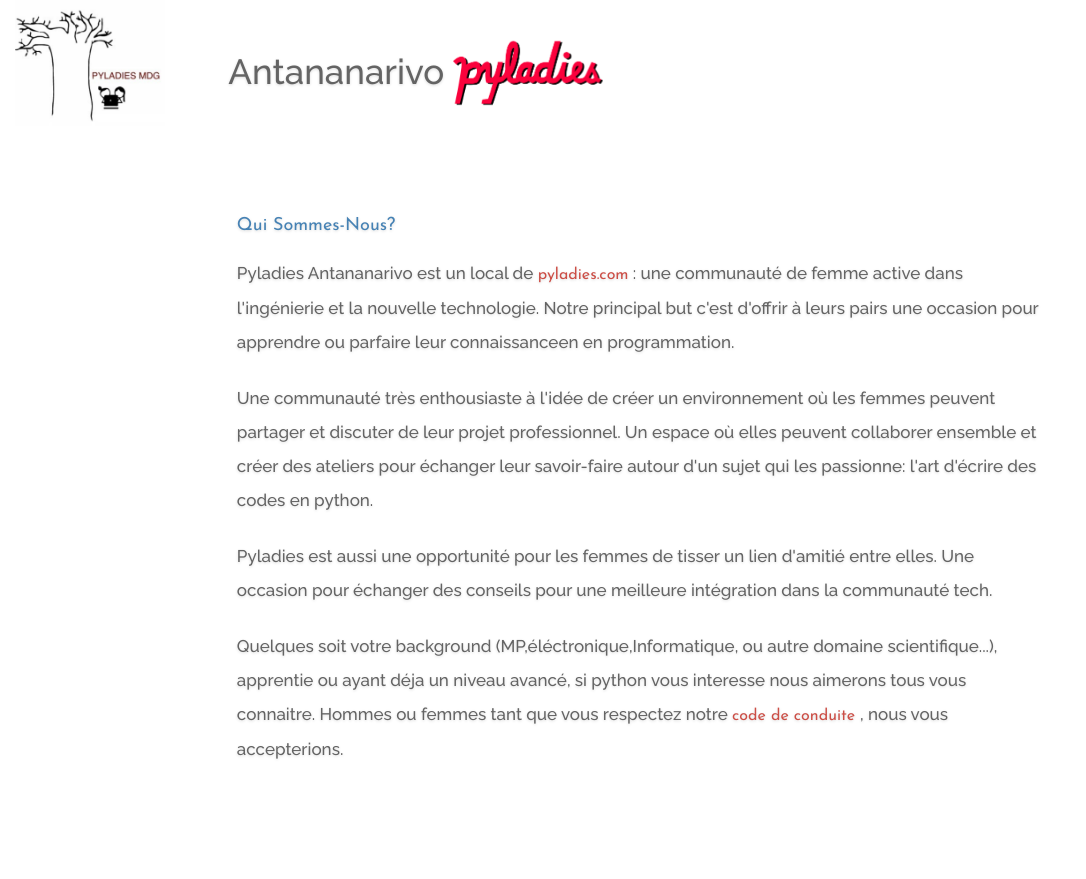
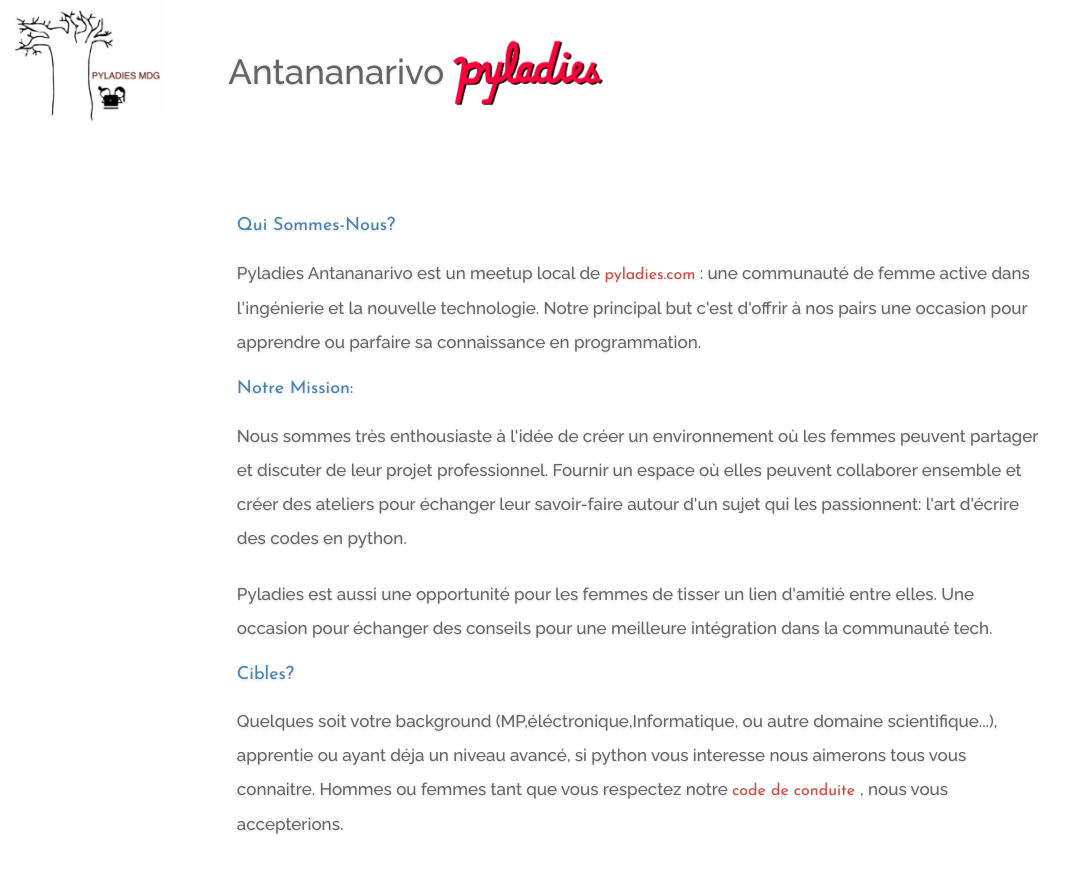
Before and after one commit to anjaniacatus/pyladiesmdg, a Flask app: template templates/home.html in a window 1280 px wide. Shown: the whole page, without its empty margins (0-1086 px from the left). Before the commit the page ends 759 px from the top, so only its background shows below. Run offline with Flask 2, Linux system fonts and the light colour scheme; the template is opened without the code that fills it, so the values that code supplies are empty; parts of the project's set-up code (start-up, migrations or seed data) failed here and were passed over; some libraries are stand-ins or nearby versions.

Commit message:
text changed

```diff
--- a/templates/home.html
+++ b/templates/home.html
@@ -4,14 +4,17 @@
         {% extends "templates.html" %}
         {% block content %}
         <h4> Qui Sommes-Nous? </h4>
-         <p> Pyladies Antananarivo  est un local de <a href="http://www.pyladies.com">pyladies.com</a> : une communauté de femme  active dans l'ingénierie et la nouvelle technologie.  Notre  principal but c'est d'offrir à leurs pairs une occasion pour apprendre ou parfaire leur connaissanceen en programmation.</p>
-      <p>
-   Une communauté très enthousiaste à l'idée de créer un environnement  où les femmes peuvent partager et discuter de leur projet professionnel. Un espace où elles peuvent collaborer ensemble  et créer des ateliers pour échanger leur savoir-faire autour d'un sujet qui les passionne: l'art d'écrire des codes en python.
+         <p> Pyladies Antananarivo  est un meetup local  de  <a href="http://www.pyladies.com">pyladies.com</a> : une communauté de femme  active dans l'ingénierie et la nouvelle technologie.  Notre  principal but c'est d'offrir à nos  pairs une occasion pour apprendre ou parfaire  sa connaissance  en programmation.</p>
+      <h4>Notre Mission:</h4>
+    <p>
+   Nous sommes très enthousiaste à l'idée de créer un environnement  où les femmes peuvent partager et discuter de leur projet professionnel. Fournir un espace où elles peuvent collaborer ensemble  et créer des ateliers pour échanger leur savoir-faire autour d'un sujet qui les passionnent: l'art d'écrire des codes en python.
         </p>
         <p>
-         Pyladies est aussi une opportunité pour les femmes de  tisser un lien d'amitié entre elles. Une occasion  pour échanger des conseils pour une meilleure intégration dans la communauté tech.
+         Pyladies est aussi une opportunité pour les femmes de  tisser un lien d'amitié entre elles. Une occasion  pour échanger des conseils  pour une meilleure intégration dans la communauté tech.
         </p>
-         <p>
+        <h4>Cibles? </h4>
+
+        <p>
            Quelques soit votre background (MP,éléctronique,Informatique, ou autre domaine scientifique...), apprentie ou ayant déja un niveau avancé, si  python vous interesse nous aimerons tous vous connaitre.  Hommes ou femmes tant que vous respectez notre <a href="http://www.pyladies.com/CodeOfConduct/"> code de conduite </a>, nous vous accepterions.
          </p>
 
```
